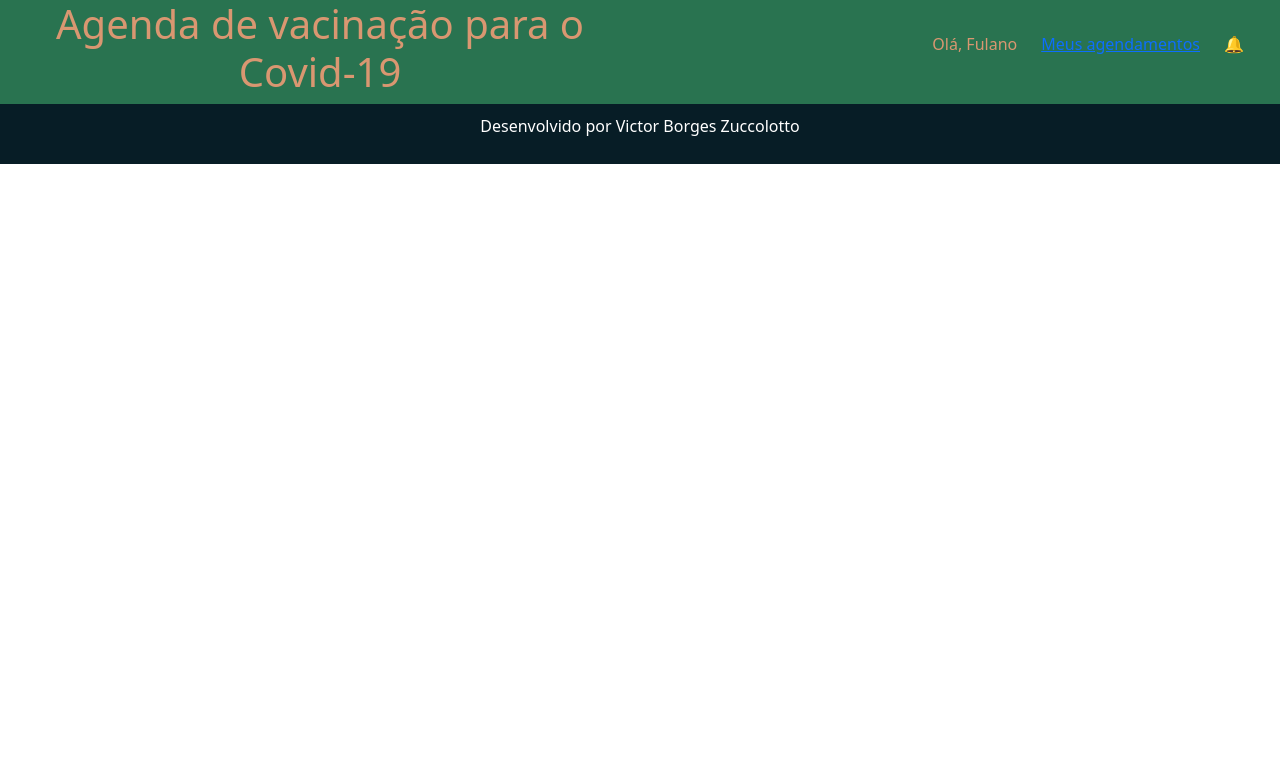
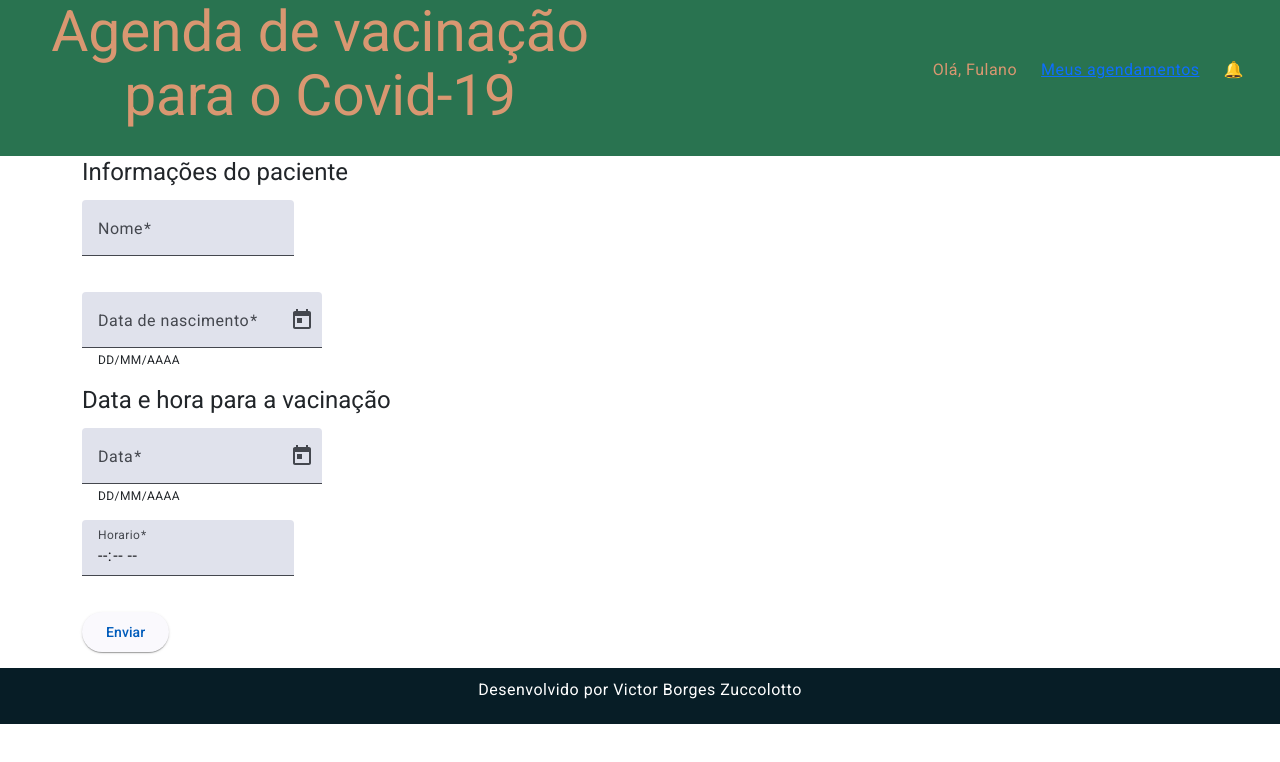
Before and after one commit to VictorZuccolotto/Front-Desafio-Pitang, an Angular app: page /agendamento in a window 1280 px wide. Before the commit this address led to /. Shown: the top 762 px of the page. Built offline with nearby package versions, Linux system fonts and the light colour scheme.

Commit message:
#7 Implementação da pagina de agendamento, mudanças nos types/facade

```diff
--- a/angular.json
+++ b/angular.json
@@ -27,6 +27,7 @@
               }
             ],
             "styles": [
+              "@angular/material/prebuilt-themes/azure-blue.css",
               "src/styles.css"
             ],
             "scripts": []
@@ -91,6 +92,7 @@
               }
             ],
             "styles": [
+              "@angular/material/prebuilt-themes/azure-blue.css",
               "src/styles.css"
             ],
             "scripts": []
--- a/package.json
+++ b/package.json
@@ -11,10 +11,12 @@
   "private": true,
   "dependencies": {
     "@angular/animations": "^18.0.0",
+    "@angular/cdk": "^18.1.1",
     "@angular/common": "^18.0.0",
     "@angular/compiler": "^18.0.0",
     "@angular/core": "^18.0.0",
     "@angular/forms": "^18.0.0",
+    "@angular/material": "^18.1.1",
     "@angular/platform-browser": "^18.0.0",
     "@angular/platform-browser-dynamic": "^18.0.0",
     "@angular/router": "^18.0.0",
--- a/src/app/app.config.ts
+++ b/src/app/app.config.ts
@@ -3,12 +3,16 @@ import { provideRouter } from '@angular/router';
 
 import { routes } from './app.routes';
 import { provideHttpClient } from '@angular/common/http';
+import { provideAnimationsAsync } from '@angular/platform-browser/animations/async';
+import { MAT_DATE_LOCALE, provideNativeDateAdapter } from '@angular/material/core';
 
 export const appConfig: ApplicationConfig = {
   providers: [
     provideZoneChangeDetection({ eventCoalescing: true }),
     provideRouter(routes),
     provideHttpClient(),
-
+    provideAnimationsAsync(),
+    provideNativeDateAdapter(),
+    { provide: MAT_DATE_LOCALE, useValue: 'pt-BR' }
   ]
 };
--- a/src/app/app.routes.ts
+++ b/src/app/app.routes.ts
@@ -1,9 +1,14 @@
 import { Routes } from '@angular/router';
 import { MainPageComponent } from './core/pages/main-page/main-page.component';
+import { AgendamentoComponent } from './core/pages/agendamento/agendamento.component';
 
 export const routes: Routes = [
     {
         path:"",
         component: MainPageComponent
+    },
+    {
+        path:"agendamento",
+        component: AgendamentoComponent
     }
 ];
--- a/src/app/core/facade/agendamento-facade.service.ts
+++ b/src/app/core/facade/agendamento-facade.service.ts
@@ -11,11 +11,11 @@ export class AgendamentoFacade {
   agendamentoService = inject(AgendamentoService)
   constructor() { }
 
-  cadastrarAgendamento(cadastro: CadastroAgendamento): Observable<CadastroAgendamento>{
+  cadastrarAgendamento(cadastro: CadastroAgendamentoModel): Observable<CadastroAgendamento>{
     const cadastroConvertido: CadastroAgendamentoModel = {
       agendamento: {
-                    data: cadastro.agendamento.data.toISOString(),
-                    horario: cadastro.agendamento.horario
+                    data: new Date(cadastro.agendamento.data).toISOString(),
+                    horario: cadastro.agendamento.horario+":00"
                 },
       paciente: {...cadastro.paciente}
     }
--- /dev/null
+++ b/src/app/core/pages/agendamento/agendamento.component.html
@@ -0,0 +1,37 @@
+<form [formGroup] = "cadastroAgendamentoForm" (ngSubmit)="onSubmit()">
+    <h6>Informações do paciente</h6>
+    <div class="mb-3">
+        <mat-form-field>
+            <mat-label>Nome</mat-label>
+            <input matInput formControlName="pacienteNome">
+        </mat-form-field>
+    </div>
+    <div class="mb-3">
+        <mat-form-field>
+            <mat-label>Data de nascimento</mat-label>
+            <input matInput [matDatepicker]="picker" formControlName="pacienteDataNascimento">
+            <mat-hint>DD/MM/AAAA</mat-hint>
+            <mat-datepicker-toggle matIconSuffix [for]="picker"></mat-datepicker-toggle>
+            <mat-datepicker #picker></mat-datepicker>
+        </mat-form-field>
+    </div>
+    <h6>Data e hora para a vacinação</h6>
+    <div class="mb-3">
+        <mat-form-field>
+            <mat-label>Data</mat-label>
+            <input matInput [matDatepicker]="picker2" formControlName="dataAgendamento">
+            <mat-hint>DD/MM/AAAA</mat-hint>
+            <mat-datepicker-toggle matIconSuffix [for]="picker2"></mat-datepicker-toggle>
+            <mat-datepicker #picker2></mat-datepicker>
+        </mat-form-field>
+    </div>
+    <div class="mb-3">
+        <mat-form-field>
+            <mat-label>Horario</mat-label>
+            <input type="time" matInput formControlName="horarioAgendamento">
+        </mat-form-field>
+    </div>
+    <div class="mb-3">
+        <button mat-raised-button>Enviar</button>
+    </div>
+</form>
--- /dev/null
+++ b/src/app/core/pages/agendamento/agendamento.component.ts
@@ -0,0 +1,77 @@
+import { ChangeDetectionStrategy, Component, inject, OnInit } from '@angular/core';
+import { FormBuilder, ReactiveFormsModule, Validators } from '@angular/forms';
+import { MatButton } from '@angular/material/button';
+import { MatNativeDateModule, provideNativeDateAdapter } from '@angular/material/core';
+import { MatDatepickerModule } from '@angular/material/datepicker';
+import { MatFormFieldModule } from '@angular/material/form-field';
+import { MatInputModule } from '@angular/material/input';
+import { LocalStorageService } from '../../services/local-storage.service';
+import { PacienteInfo } from '../../shared/types/paciente';
+import { CadastroAgendamento, CadastroAgendamentoModel } from '../../shared/types/agendamento';
+import { AgendamentoFacade } from '../../facade/agendamento-facade.service';
+
+@Component({
+  selector: 'app-agendamento',
+  standalone: true,
+  providers: [provideNativeDateAdapter()],
+  imports: [MatFormFieldModule, MatInputModule, MatDatepickerModule,MatButton,
+  ReactiveFormsModule],
+  changeDetection: ChangeDetectionStrategy.OnPush,
+  templateUrl: './agendamento.component.html',
+  styleUrl: './agendamento.component.css'
+})
+export class AgendamentoComponent implements OnInit{
+  formBuilder = inject(FormBuilder)
+  localStorage = inject(LocalStorageService)
+  agendamentoFacade = inject(AgendamentoFacade)
+  paciente!:PacienteInfo | null
+
+  cadastroAgendamentoForm = this.formBuilder.group({
+    pacienteNome: ['', Validators.required],
+    pacienteDataNascimento: ['', Validators.required],
+    dataAgendamento: ['', Validators.required],
+    horarioAgendamento: ['', Validators.required],
+  });
+
+  ngOnInit(): void {
+    this.paciente  = this.localStorage.getPacienteInfo()
+    if(this.paciente){
+      this.cadastroAgendamentoForm.patchValue({
+        pacienteNome: this.paciente.nome,
+        pacienteDataNascimento: this.paciente.dataNascimento.toString()
+      });
+    }
+  }
+
+  onSubmit(){
+    if(this.cadastroAgendamentoForm.valid){
+      // console.log(this.cadastroAgendamentoForm.value)
+      const cadastro: CadastroAgendamentoModel = {
+        agendamento: {
+          data: this.cadastroAgendamentoForm.value.dataAgendamento!,
+          horario: this.cadastroAgendamentoForm.value.horarioAgendamento!
+        },
+        paciente:{
+          id: this.paciente ? this.paciente.id : null,
+          nome: this.cadastroAgendamentoForm.value.pacienteNome!,
+          dataNascimento: this.cadastroAgendamentoForm.value.pacienteDataNascimento!,
+        }
+      }
+      this.agendamentoFacade.cadastrarAgendamento(cadastro).subscribe({
+        //loading service
+        next(value) {
+            console.log(value)
+            //colocar no localStorage e BehaviorSubject
+            //toastService
+        },
+        error(err) {
+            console.log(err.error.errors)
+        },
+        complete() {
+            //loading service
+        },
+      })
+    }
+  }
+
+}
--- a/src/app/core/shared/types/agendamento.ts
+++ b/src/app/core/shared/types/agendamento.ts
@@ -1,4 +1,4 @@
-import { PacienteInfo } from "./paciente"
+import { PacienteInfo, PacienteInfoModel } from "./paciente"
 
 export type AgendamentoModel = {
     data : string
@@ -19,5 +19,5 @@ export type CadastroAgendamento = {
 
 export type CadastroAgendamentoModel = {
     agendamento: AgendamentoModel
-    paciente: PacienteInfo
+    paciente: PacienteInfoModel
 }
--- a/src/app/core/shared/types/paciente.ts
+++ b/src/app/core/shared/types/paciente.ts
@@ -3,3 +3,9 @@ export type PacienteInfo = {
     nome: string
     dataNascimento: Date
 }
+
+export type PacienteInfoModel = {
+    id: number | null
+    nome: string
+    dataNascimento: string
+}
--- a/src/index.html
+++ b/src/index.html
@@ -7,8 +7,10 @@
   <meta name="viewport" content="width=device-width, initial-scale=1">
   <link rel="icon" type="image/x-icon" href="favicon.ico">
   <link href="https://cdn.jsdelivr.net/npm/bootstrap@5.3.3/dist/css/bootstrap.min.css" rel="stylesheet" integrity="sha384-QWTKZyjpPEjISv5WaRU9OFeRpok6YctnYmDr5pNlyT2bRjXh0JMhjY6hW+ALEwIH" crossorigin="anonymous">
+  <link href="https://fonts.googleapis.com/css2?family=Roboto:wght@300;400;500&display=swap" rel="stylesheet">
+  <link href="https://fonts.googleapis.com/icon?family=Material+Icons" rel="stylesheet">
 </head>
-<body>
+<body class="mat-typography">
   <app-root></app-root>
 </body>
 </html>
--- a/src/styles.css
+++ b/src/styles.css
@@ -1,5 +1,3 @@
 /* You can add global styles to this file, and also import other style files */
-body, html {
-  margin: 0;
-  padding: 0;
-}
+html, body { height: 100%; }
+body { margin: 0; font-family: Roboto, "Helvetica Neue", sans-serif; }
```
Also changed, not shown: src/app/core/pages/agendamento/agendamento.component.css (added), 2 other files (tests, documents, lock files or other folders).
